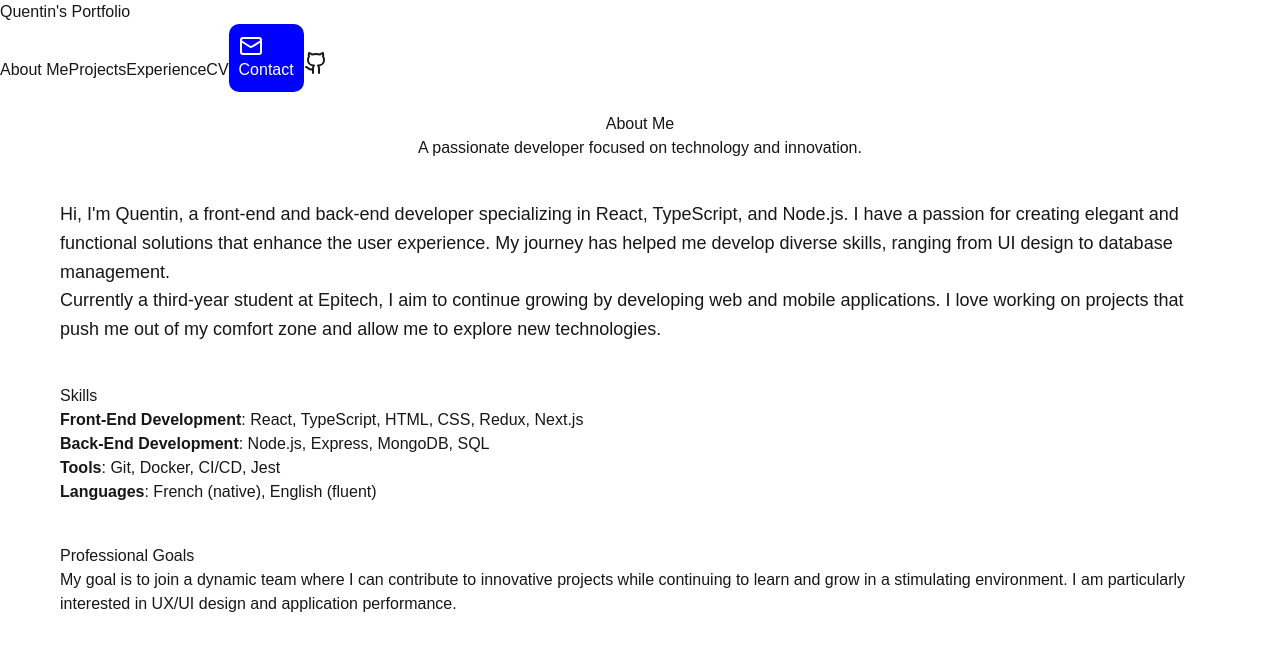
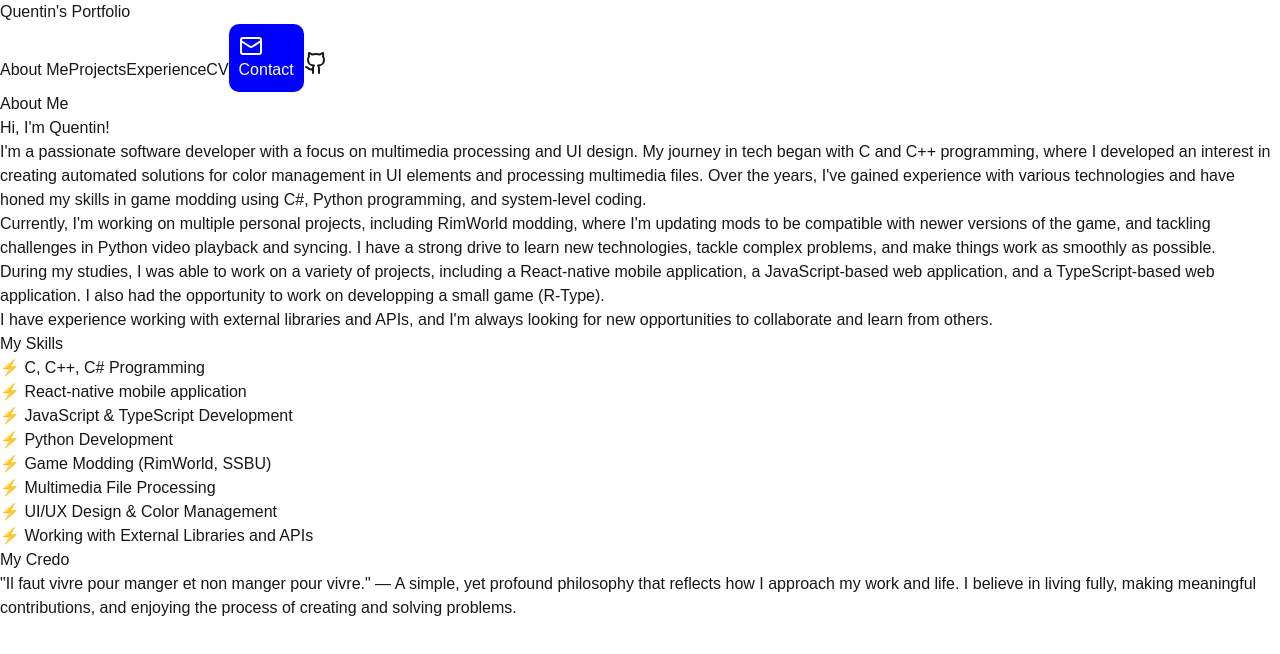
Before and after one commit to QuentinLeguay/Portfolio, a Next.js app: page /about in a window 1280 px wide. Shown: the top 654 px of the page. Built offline with nearby package versions, Linux system fonts and the light colour scheme.

Commit message:
[ADD] about page

```diff
--- a/src/app/about/page.tsx
+++ b/src/app/about/page.tsx
@@ -1,65 +1,70 @@
-'use client'
+"use client";
 
-import React from 'react';
+import React from "react";
+// app/about/page.tsx (About Page)
 
-const AboutMe: React.FC = () => {
+const AboutPage: React.FC = () => {
   return (
-        <div style={styles.container}>
-            <div style={styles.header}>
-                <h1>About Me</h1>
-                <p>A passionate developer focused on technology and innovation.</p>
-            </div>
-            <div style={styles.bio}>
-                <p>
-                    Hi, I'm Quentin, a front-end and back-end developer specializing in React, TypeScript, and Node.js.
-                    I have a passion for creating elegant and functional solutions that enhance the user experience.
-                    My journey has helped me develop diverse skills, ranging from UI design to database management.
+    <div className="min-h-screen flex flex-col items-center justify-center bg-gray-900 text-white p-6">
+      {/* Title */}
+      <h1 className="text-5xl font-bold">About Me</h1>
+
+      {/* Bio Section */}
+      <div className="mt-6 text-center max-w-3xl">
+        <p className="text-lg text-gray-400">
+          Hi, I'm Quentin! <br />
+          I'm a passionate software developer with a focus on multimedia
+          processing and UI design. My journey in tech began with C and C++
+          programming, where I developed an interest in creating automated
+          solutions for color management in UI elements and processing
+          multimedia files. Over the years, I've gained experience with various
+          technologies and have honed my skills in game modding using C#, Python
+          programming, and system-level coding.
         </p>
-                <p>
-                    Currently a third-year student at Epitech, I aim to continue growing by developing web and mobile applications.
-                    I love working on projects that push me out of my comfort zone and allow me to explore new technologies.
+        <p className="mt-4 text-lg text-gray-400">
+          Currently, I'm working on multiple personal projects, including
+          RimWorld modding, where I'm updating mods to be compatible with newer
+          versions of the game, and tackling challenges in Python video playback
+          and syncing. I have a strong drive to learn new technologies, tackle
+          complex problems, and make things work as smoothly as possible.
+        </p>
+        <p className="mt-4 text-lg text-gray-400">
+            During my studies, I was able to work on a variety of projects,
+            including a React-native mobile application, a JavaScript-based
+            web application, and a TypeScript-based web application.
+            I also had the opportunity to work on developping a small game (R-Type).<br/>
+            I have experience working with external libraries and APIs,
+            and I'm always looking for new opportunities to collaborate and learn from others.
         </p>
       </div>
-            <div style={styles.skills}>
-                <h2>Skills</h2>
-                <ul>
-                    <li><strong>Front-End Development</strong>: React, TypeScript, HTML, CSS, Redux, Next.js</li>
-                    <li><strong>Back-End Development</strong>: Node.js, Express, MongoDB, SQL</li>
-                    <li><strong>Tools</strong>: Git, Docker, CI/CD, Jest</li>
-                    <li><strong>Languages</strong>: French (native), English (fluent)</li>
+
+      {/* Skills Section */}
+      <div className="mt-8 text-center">
+        <h2 className="text-3xl font-semibold">My Skills</h2>
+        <ul className="mt-4 text-lg text-gray-400">
+          <li>⚡ C, C++, C# Programming</li>
+          <li>⚡ React-native mobile application</li>
+          <li>⚡ JavaScript & TypeScript Development</li>
+          <li>⚡ Python Development</li>
+          <li>⚡ Game Modding (RimWorld, SSBU)</li>
+          <li>⚡ Multimedia File Processing</li>
+          <li>⚡ UI/UX Design & Color Management</li>
+          <li>⚡ Working with External Libraries and APIs</li>
         </ul>
       </div>
-            <div style={styles.goals}>
-                <h2>Professional Goals</h2>
-                <p>
-                    My goal is to join a dynamic team where I can contribute to innovative projects while continuing to learn and grow in a stimulating environment. I am particularly interested in UX/UI design and application performance.
+
+      {/* Personal Philosophy */}
+      <div className="mt-8 text-center max-w-xl">
+        <h2 className="text-3xl font-semibold">My Credo</h2>
+        <p className="mt-4 text-lg text-gray-400">
+          "Il faut vivre pour manger et non manger pour vivre." — A simple, yet
+          profound philosophy that reflects how I approach my work and life. I
+          believe in living fully, making meaningful contributions, and enjoying
+          the process of creating and solving problems.
         </p>
       </div>
     </div>
   );
 };
 
-const styles = {
-    container: {
-        padding: '20px',
-        maxWidth: '1200px',
-        margin: '0 auto',
-    },
-    header: {
-        textAlign: 'center',
-        marginBottom: '40px',
-    },
-    bio: {
-        marginBottom: '40px',
-        fontSize: '18px',
-        lineHeight: '1.6',
-    },
-    skills: {
-        marginBottom: '40px',
-    },
-    goals: {
-        marginBottom: '40px',
-    },
-};
-
-export default AboutMe;
+export default AboutPage;
```
Lines whose indentation alone changed are shown as unchanged.
